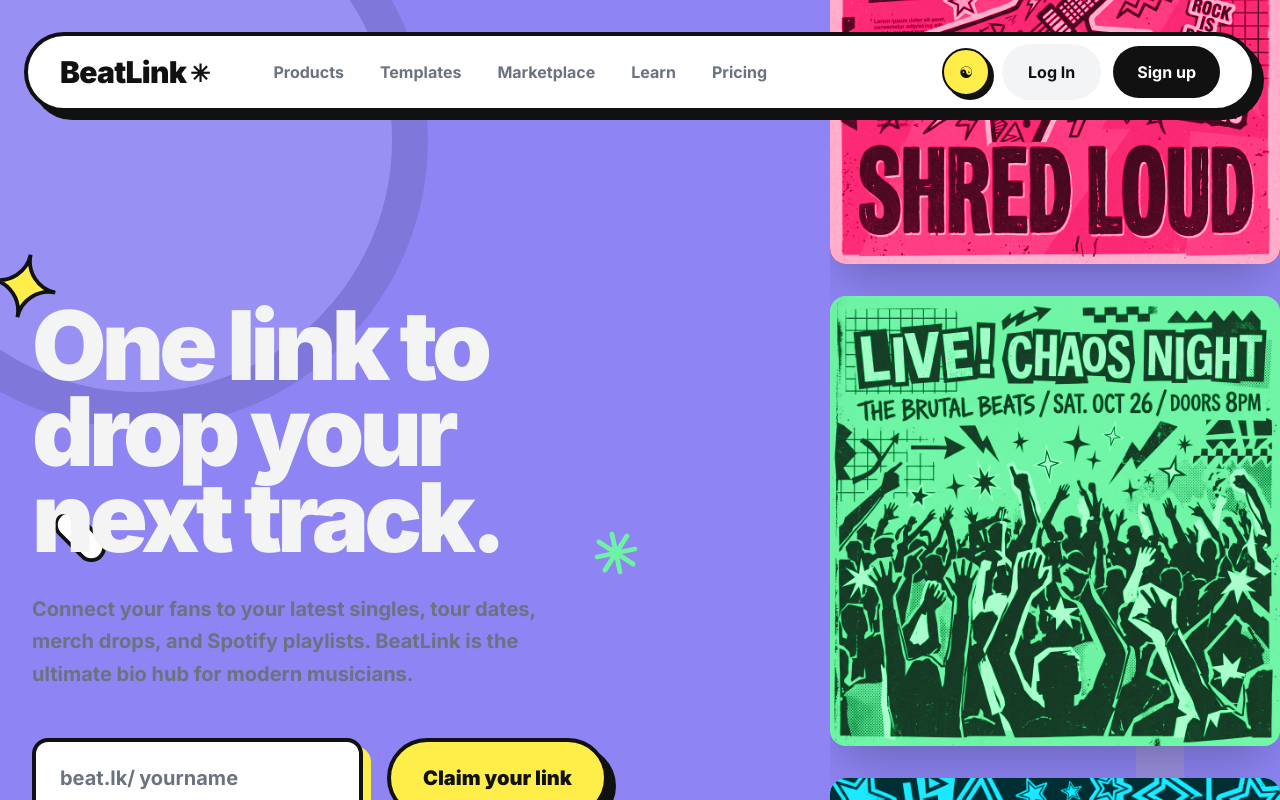
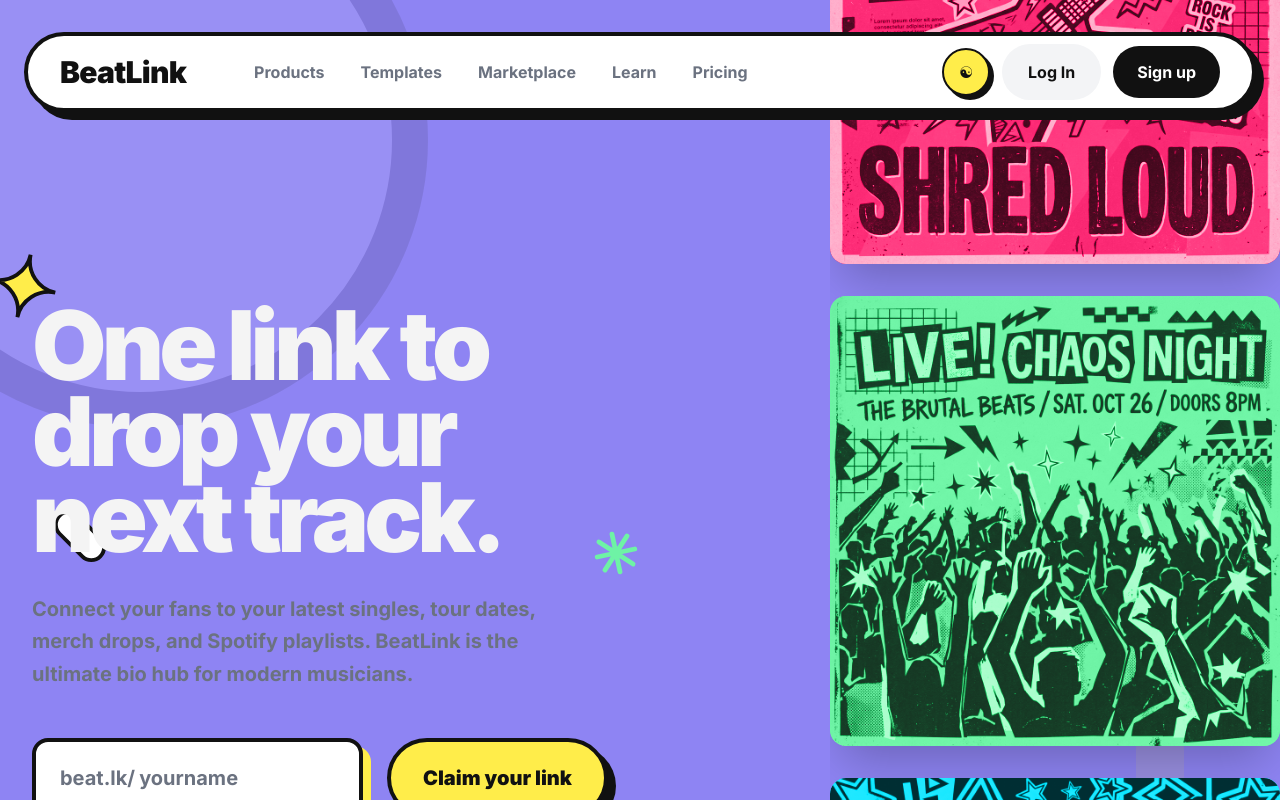
Before and after one commit to SXOCfPccXtiNCkFnng/BrutalismClassico, a React (Vite) app: page / in a window 1280 px wide. Shown: the top 800 px of the page. Built offline with nearby package versions, Linux system fonts and the light colour scheme.

Commit message:
chore: remove asterisk symbol from branding across Navbar, Footer, and document title

```diff
--- a/index.html
+++ b/index.html
@@ -4,7 +4,7 @@
     <meta charset="UTF-8" />
     <link rel="icon" type="image/svg+xml" href="/favicon.svg" />
     <meta name="viewport" content="width=device-width, initial-scale=1.0" />
-    <title>BeatLink ✳</title>
+    <title>BeatLink</title>
   </head>
   <body>
     <div id="root"></div>
--- a/src/components/Footer.tsx
+++ b/src/components/Footer.tsx
@@ -16,7 +16,7 @@ export const Footer = () => {
         <div className="flex flex-col lg:flex-row justify-between items-start gap-12 lg:gap-20 mb-16">
           <div className="flex-1 max-w-sm">
              <span className="text-4xl font-black tracking-tighter text-brand-black flex items-center gap-1 mb-6">
-              BeatLink<span className="text-[2rem] mt-1 text-brand-green">✳</span>
+              BeatLink<span className="text-[2rem] mt-1 text-brand-green"></span>
              </span>
              <p className="font-bold text-brand-muted text-lg">
                 The loudest link-in-bio for artists who break the rules. Drop your tracks, build your cult.
--- a/src/components/Navbar.tsx
+++ b/src/components/Navbar.tsx
@@ -26,7 +26,7 @@ export const Navbar = () => {
       <div className="max-w-7xl mx-auto bg-brand-white rounded-full h-20 flex items-center justify-between px-4 md:px-8 border-4 border-brand-black shadow-[8px_8px_0_var(--brand-black)] relative z-50">
         <div className="flex items-center gap-8 xl:gap-12">
           <span className="text-2xl md:text-3xl font-black tracking-tight text-brand-black flex items-center gap-1 shrink-0">
-            BeatLink<span className="text-[1.5rem] mt-1">✳</span>
+            BeatLink<span className="text-[1.5rem] mt-1"></span>
           </span>
           <div className="hidden xl:flex items-center gap-1 font-bold text-brand-muted text-sm xl:text-base">
             <a href="#" className="hover:bg-brand-surface hover:text-brand-black px-4 py-3 rounded-full transition-all">Products</a>
```
